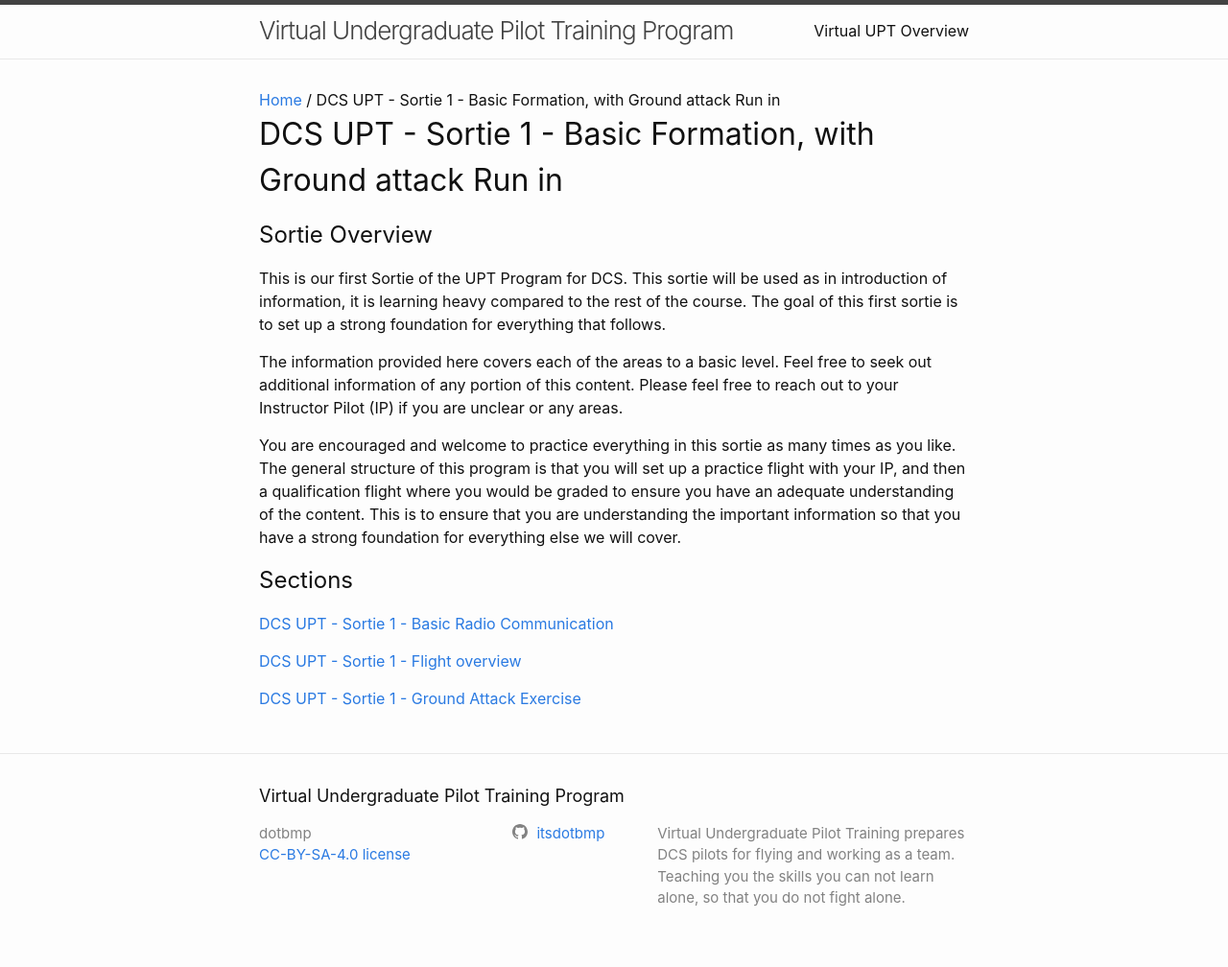
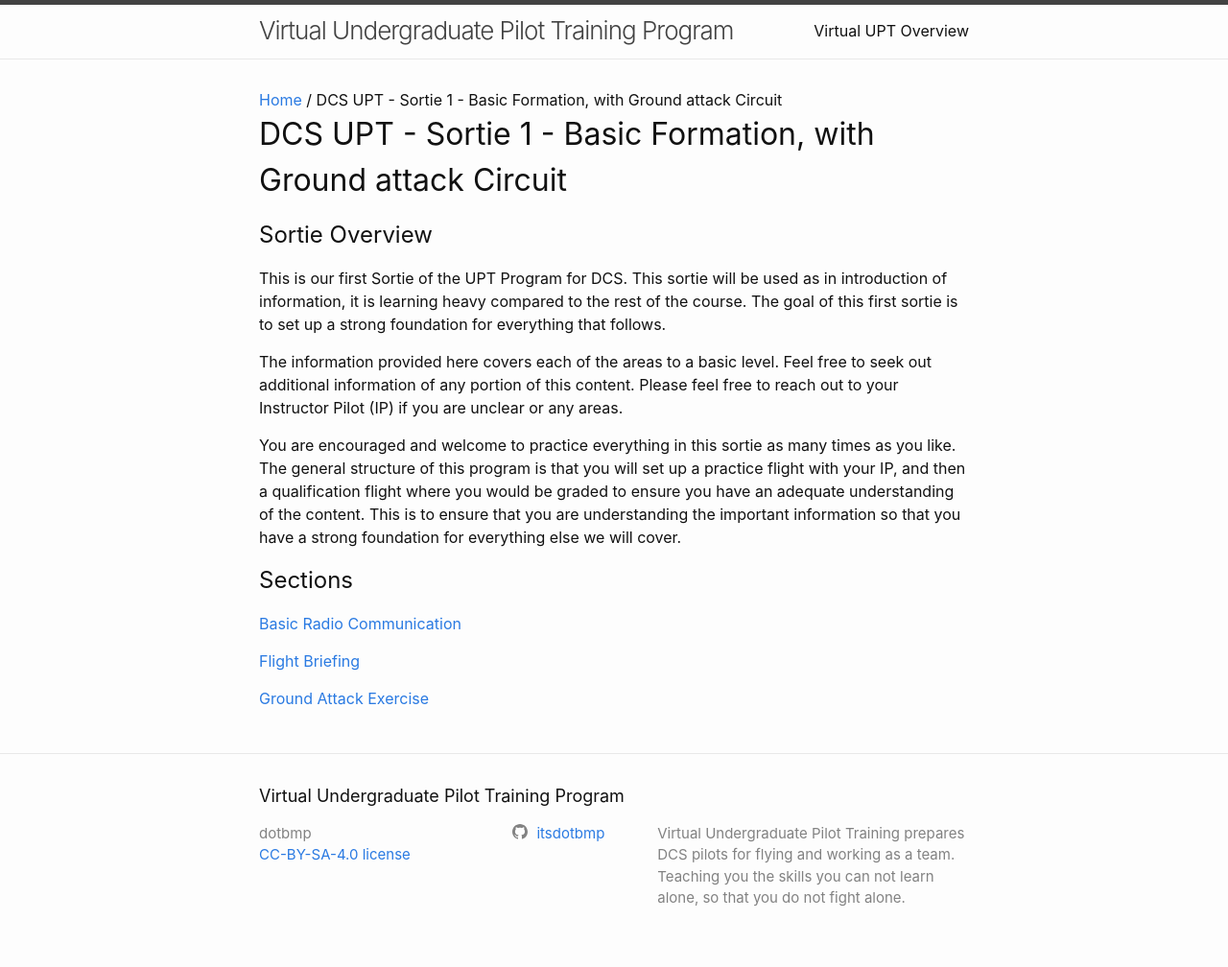
Before and after one commit to itsdotbmp/Undergraduate-Pilot-Training, a Jekyll site: the page built from sortie-1/index.md, in a window 1280 px wide. Shown: the whole page at 96% size. Built offline with Jekyll 4.4.1, drawn with Linux system fonts in a browser that asks for light colours.

Commit message:
Update index.md

```diff
--- a/sortie-1/index.md
+++ b/sortie-1/index.md
@@ -1,6 +1,6 @@
 ---
 layout: training
-title: DCS UPT - Sortie 1 - Basic Formation, with Ground attack Run in
+title: DCS UPT - Sortie 1 - Basic Formation, with Ground attack Circuit
 toc: false
 permalink: ../sortie-1/
 ---
@@ -13,8 +13,8 @@
 
 ## Sections
 
-[DCS UPT - Sortie 1 - Basic Radio Communication](./basic_radio/)
+[Basic Radio Communication](./basic_radio/)
 
-[DCS UPT - Sortie 1 - Flight overview](./flight_overview/)
+[Flight Briefing](./flight_overview/)
 
-[DCS UPT - Sortie 1 - Ground Attack Exercise](./ground_attack/)
+[Ground Attack Exercise](./ground_attack/)
```
